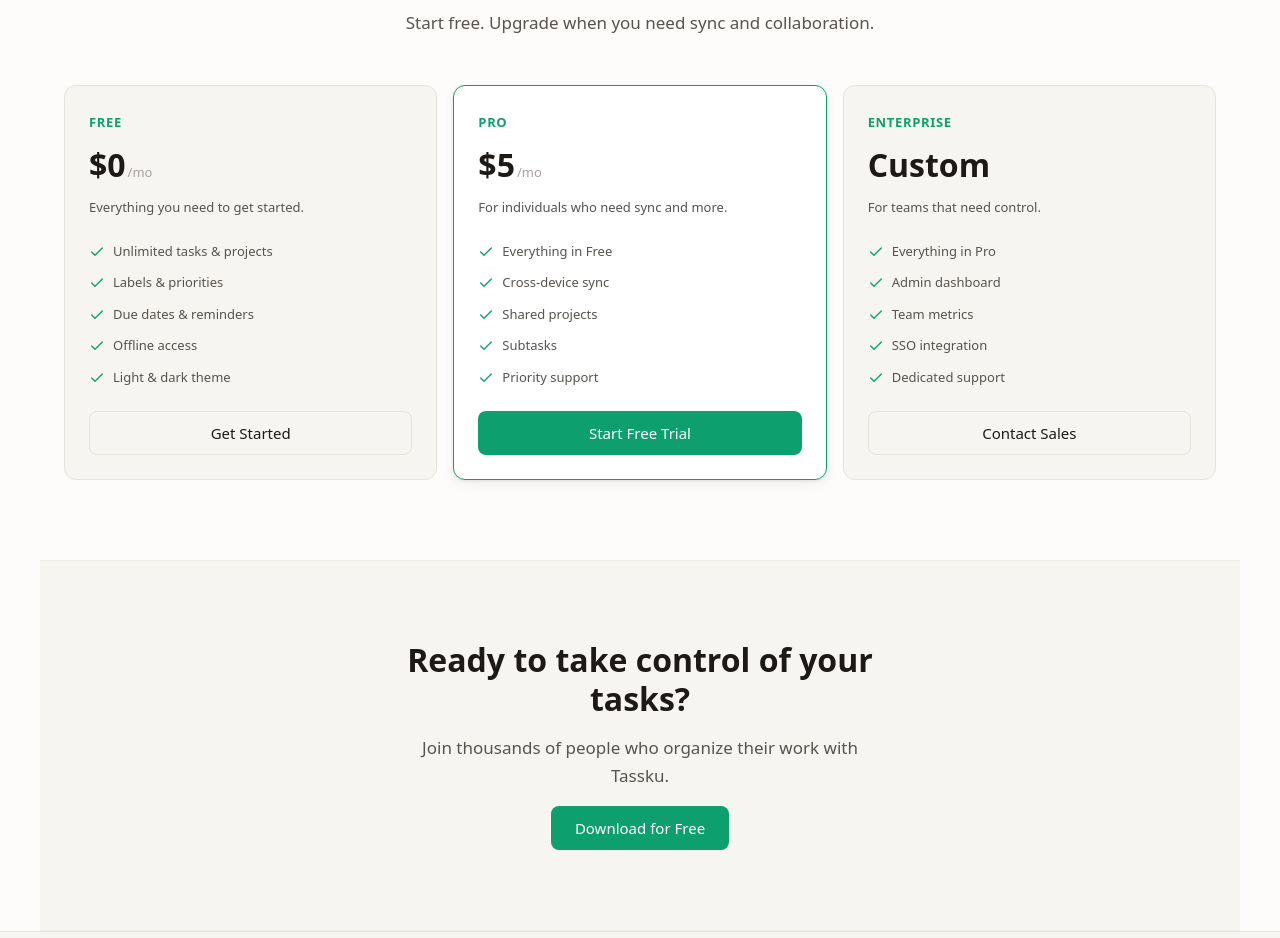
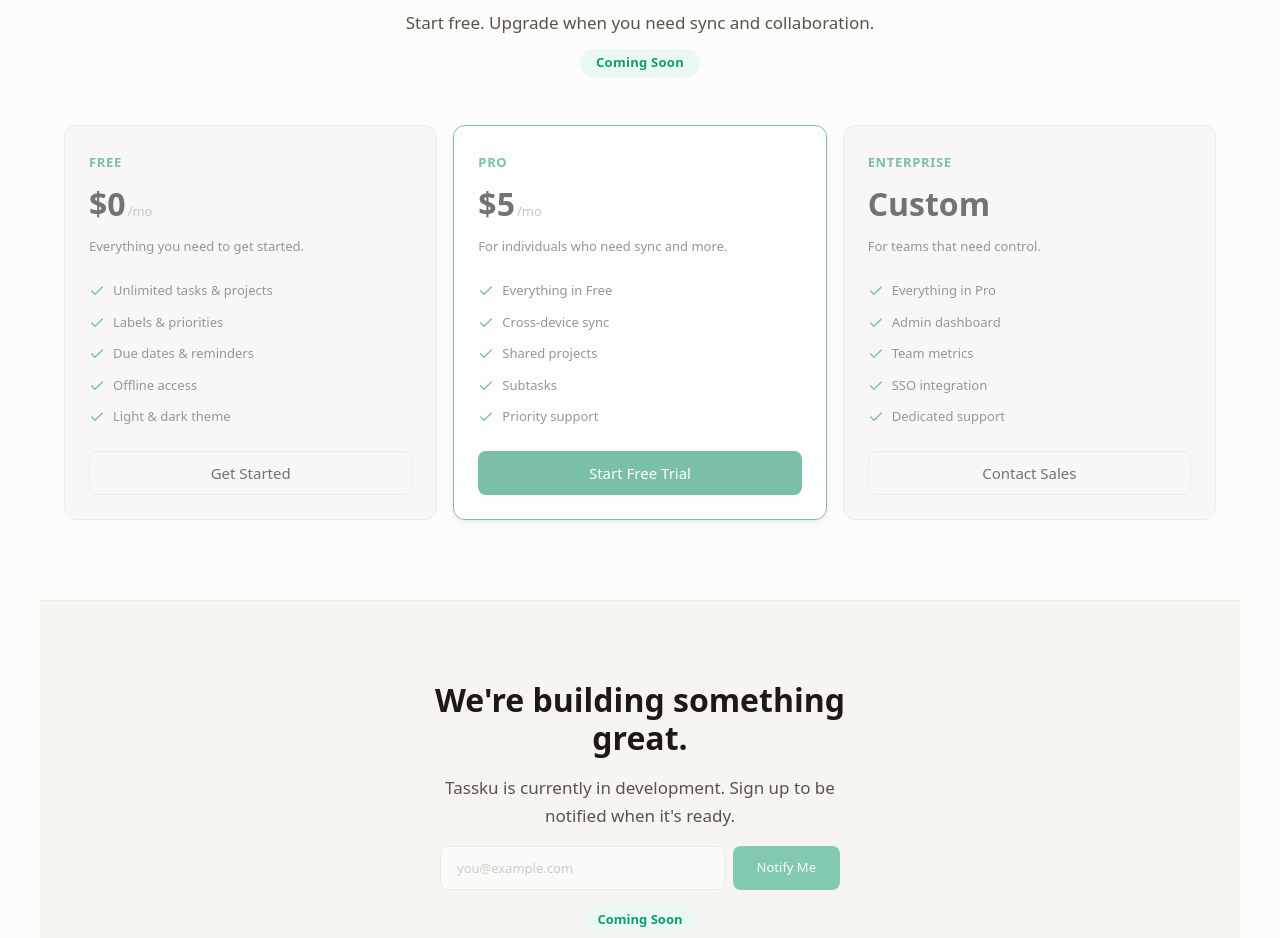
Before and after one commit to alvaro347/tassku-web, a React (Vite) app: page / in a window 1280 px wide. Shown: the part 1794-2732 px from the top of the page. Built offline with nearby package versions, Linux system fonts and the light colour scheme.

Commit message:
feat: add coming soon state to pricing and download

```diff
--- a/src/components/DownloadCta/DownloadCta.module.css
+++ b/src/components/DownloadCta/DownloadCta.module.css
@@ -23,8 +23,58 @@
     max-width: 440px;
 }
 
+.notify {
+    display: flex;
+    gap: var(--space-sm);
+    width: 100%;
+    max-width: 400px;
+    opacity: 0.5;
+}
+
+.emailInput {
+    flex: 1;
+    height: 44px;
+    padding: 0 var(--space-lg);
+    border: 1px solid var(--color-border);
+    border-radius: var(--radius-md);
+    background-color: var(--color-surface-elevated);
+    color: var(--color-text);
+    font-family: var(--font-sans);
+    font-size: var(--text-sm);
+}
+
+.emailInput::placeholder {
+    color: var(--color-text-muted);
+}
+
+.notifyButton {
+    height: 44px;
+    padding: 0 var(--space-xl);
+    border-radius: var(--radius-md);
+    background-color: var(--color-accent);
+    color: var(--color-text-on-accent);
+    font-family: var(--font-sans);
+    font-size: var(--text-sm);
+    font-weight: var(--weight-medium);
+    white-space: nowrap;
+    cursor: not-allowed;
+}
+
+.comingSoon {
+    font-size: var(--text-sm);
+    font-weight: var(--weight-semibold);
+    color: var(--color-accent);
+    background-color: var(--color-accent-subtle);
+    padding: var(--space-xs) var(--space-lg);
+    border-radius: var(--radius-full);
+}
+
 @media (max-width: 768px) {
     .title {
         font-size: var(--text-2xl);
     }
+
+    .notify {
+        flex-direction: column;
+    }
 }
--- a/src/components/DownloadCta/DownloadCta.tsx
+++ b/src/components/DownloadCta/DownloadCta.tsx
@@ -1,4 +1,3 @@
-import Button from '../Button/Button'
 import Section from '../Section/Section'
 import styles from './DownloadCta.module.css'
 
@@ -6,13 +5,23 @@ function DownloadCta() {
     return (
         <Section id="download" className={styles.section}>
             <div className={styles.content}>
-                <h2 className={styles.title}>Ready to take control of your tasks?</h2>
+                <h2 className={styles.title}>We're building something great.</h2>
                 <p className={styles.subtitle}>
-                    Join thousands of people who organize their work with Tassku.
+                    Tassku is currently in development. Sign up to be notified when
+                    it's ready.
                 </p>
-                <Button variant="primary" size="lg">
-                    Download for Free
-                </Button>
+                <div className={styles.notify}>
+                    <input
+                        type="email"
+                        placeholder="you@example.com"
+                        className={styles.emailInput}
+                        disabled
+                    />
+                    <button className={styles.notifyButton} disabled>
+                        Notify Me
+                    </button>
+                </div>
+                <span className={styles.comingSoon}>Coming Soon</span>
             </div>
         </Section>
     )
--- a/src/components/Pricing/Pricing.module.css
+++ b/src/components/Pricing/Pricing.module.css
@@ -14,11 +14,35 @@
     margin: 0 auto;
 }
 
+.badge {
+    display: inline-block;
+    margin-top: var(--space-md);
+    font-size: var(--text-sm);
+    font-weight: var(--weight-semibold);
+    color: var(--color-accent);
+    background-color: var(--color-accent-subtle);
+    padding: var(--space-xs) var(--space-lg);
+    border-radius: var(--radius-full);
+    letter-spacing: 0.02em;
+}
+
 .grid {
     display: grid;
     grid-template-columns: repeat(3, 1fr);
     gap: var(--space-lg);
     align-items: start;
+}
+
+.preview {
+    opacity: 0.6;
+    pointer-events: none;
+    user-select: none;
+    filter: grayscale(0.2);
+    transition: opacity var(--duration-base) var(--easing-standard);
+}
+
+.preview:hover {
+    opacity: 0.75;
 }
 
 @media (max-width: 768px) {
--- a/src/components/Pricing/Pricing.tsx
+++ b/src/components/Pricing/Pricing.tsx
@@ -11,8 +11,9 @@ function Pricing() {
                 <p className={styles.subtitle}>
                     Start free. Upgrade when you need sync and collaboration.
                 </p>
+                <span className={styles.badge}>Coming Soon</span>
             </div>
-            <div className={styles.grid}>
+            <div className={`${styles.grid} ${styles.preview}`}>
                 {pricingTiers.map(tier => (
                     <PricingCard key={tier.name} {...tier} />
                 ))}
```
